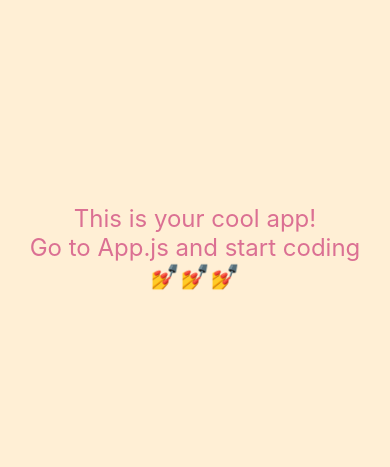
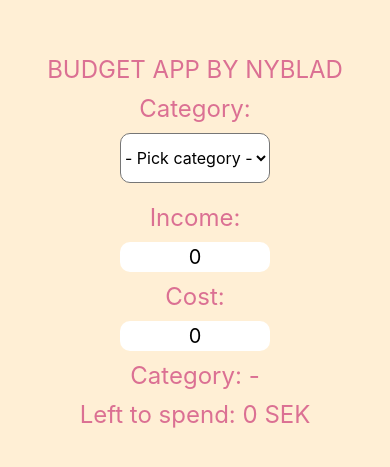
Before and after one commit to Technigo/project-react-native-app, a React Native app: screen / in a window 390 px wide. Shown: the part 175-642 px from the top of the page. Built offline with nearby package versions, Linux system fonts and the light colour scheme.

Commit message:
Started on budget app

```diff
--- a/App.js
+++ b/App.js
@@ -1,26 +1,126 @@
-import React from "react"
-import styled from "styled-components/native"
+import React, { useState } from "react"
+// import styled from "styled-components/native"
+import { StyleSheet, View, TextInput, Picker, Text, Button } from "react-native"
+
+//Add income component
+//Add cost component
+//List component to show a list of added incomes and costs
+//Sum component that calculates the incomes-costs to see what we have left
 
 const App = () => {
+  const [categoryValue, setCategoryValue] = useState("-")
+  const [income, setIncome] = useState("0")
+  const [cost, setCost] = useState("0")
+  // const [addIncome, setAddIncome] = ()
+
   return (
-    <Container>
-      <Title>This is your cool app!</Title>
-      <Title>Go to App.js and start coding</Title>
-      <Title>💅💅💅</Title>
-    </Container>
+    <View style={styles.view}>
+
+      <Text style={styles.text}>BUDGET APP BY NYBLAD</Text>
+
+      <Text style={styles.text}>Category:</Text>
+      <Picker style={styles.picker} type="dropdown" selectedValue={categoryValue} onValueChange={() => setCategoryValue(categoryValue)}>
+        <Picker.Item label="- Pick category -" value="-" />
+        <Picker.Item label="Salary" value="Salary" />
+        <Picker.Item label="Other" value="Other" />
+      </Picker>
+
+      <Text style={styles.text}>Income:</Text>
+      <TextInput style={styles.textInput} onChangeText={text => setIncome(text)} value={income} />
+      <Text style={styles.text}>Cost:</Text>
+      <TextInput style={styles.textInput} onChangeText={text => setCost(text)} value={cost} />
+
+      {/* <Button style={styles.button} title="Add" onPress={() => setAddIncome(income)} /> */}
+
+      <Text style={styles.text}>Category: {categoryValue}</Text>
+      <Text style={styles.text}>Left to spend: {income - cost} SEK</Text>
+    </View >
   )
 }
 
-const Container = styled.View`
-  flex: 1;
-  background-color: papayawhip;
-  justify-content: center;
-  align-items: center;
-`
+const styles = StyleSheet.create({
+  view: {
+    flex: 1,
+    backgroundColor: "papayawhip",
+    justifyContent: "center",
+    alignItems: "center",
+  },
 
-const Title = styled.Text`
-  font-size: 24px;
-  color: palevioletred;
-`
+  text: {
+    fontSize: 24,
+    color: "palevioletred",
+    marginBottom: 10,
+  },
+
+  picker: {
+    height: 50,
+    width: 150,
+    backgroundColor: "#fff",
+    marginBottom: 20,
+    borderRadius: 10,
+  },
+
+  textInput: {
+    fontSize: 20,
+    height: 30,
+    width: 150,
+    backgroundColor: "#fff",
+    borderRadius: 10,
+    marginBottom: 10,
+    textAlign: "center",
+  },
+
+  button: {
+    fontSize: 20,
+    height: 30,
+    width: 150,
+    backgroundColor: "darkgray",
+    color: "white",
+    borderRadius: 10,
+    marginTop: 10,
+    marginBottom: 20,
+  }
+
+
+})
+
+// const Container = styled.View`
+//   flex: 1;
+//   background-color: papayawhip;
+//   justify-content: center;
+//   align-items: center;
+// `
+
+// const Title = styled.Text`
+//   font-size: 24px;
+//   color: palevioletred;
+// `
+// const TextInput = styled.TextInput`
+//   font-size: 20px;
+//   height: 30px;
+//   width: 100px;
+//   background: #fff;
+//   border-radius: 10px;
+//   margin: 5px 0;
+//   text-align: center;
+// `
+// const Text = styled.Text`
+//   font-size: 20px;
+//   padding: 10px;
+// `
+
+// const Button = styled.Button`
+//   font-size: 20px;
+//   height: 30px;
+//   width: 100px;
+//   padding: 10px;
+//   background: #000;
+//   color: #fff;
+//   border-radius: 10px;
+//   margin: 5px 0;
+// `
+
+
+
 
 export default App
```
